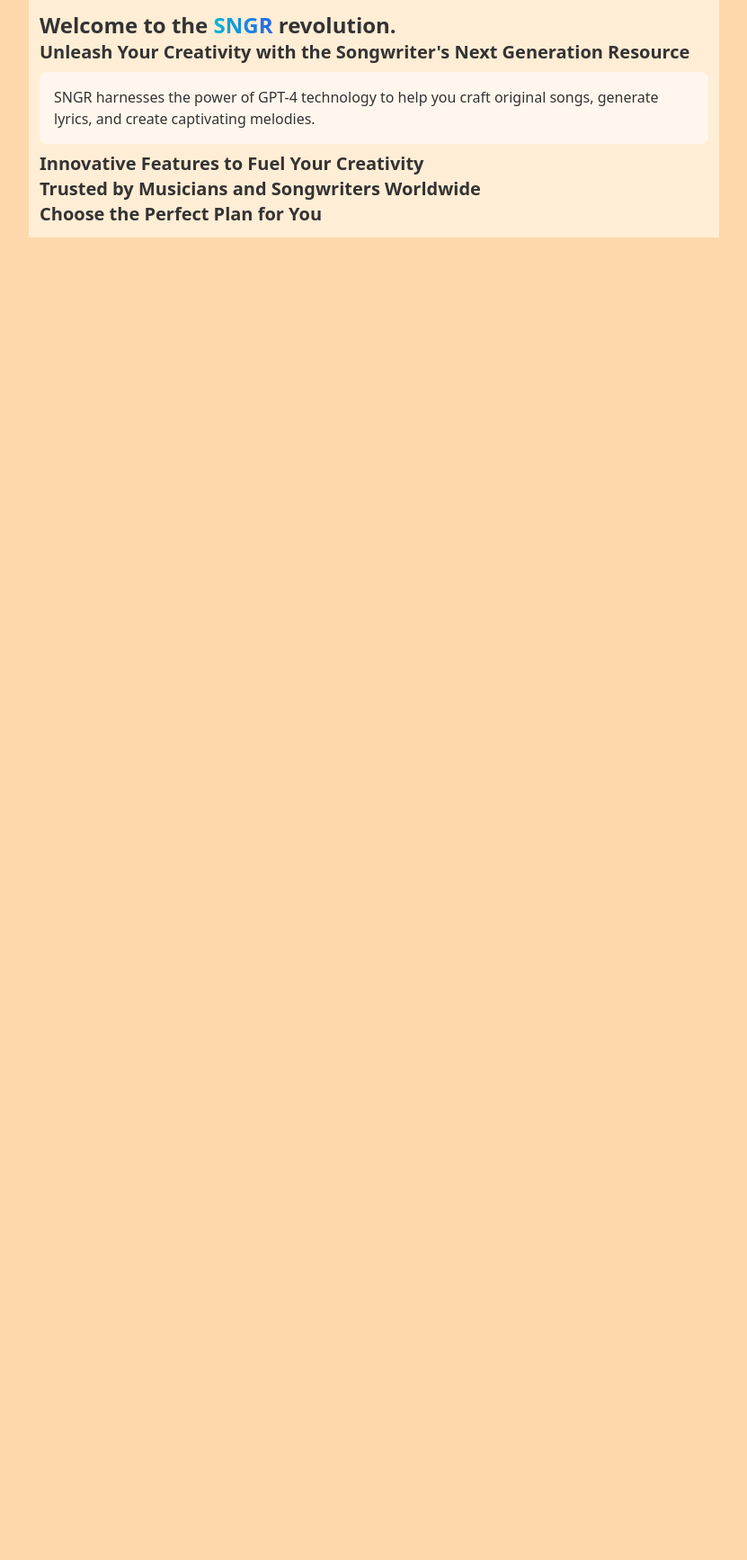
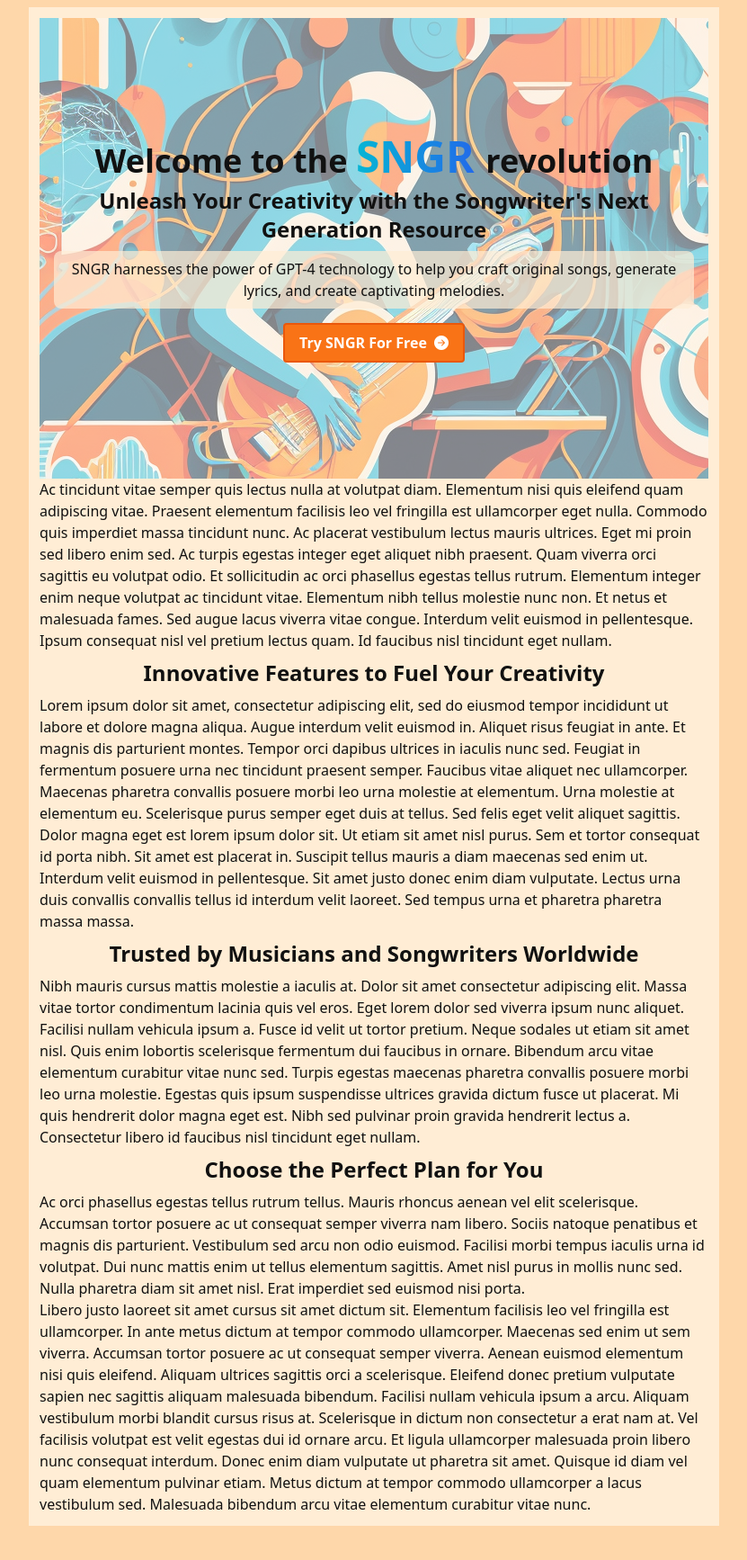
Before and after one commit to jeliroco/songwriters-next-generation-resource, an Astro site: page / in a window 1280 px wide. Shown: the whole page at 90% size, without its empty margins (224-1055 px from the left). Before the commit the page ends 800 px from the top, so only its background shows below. Built offline with nearby package versions, Linux system fonts and the light colour scheme; Astro itself is replaced by a stand-in of ours.

Commit message:
buncha stuff

```diff
--- a/astro.config.mjs
+++ b/astro.config.mjs
@@ -1,12 +1,13 @@
 import { defineConfig } from 'astro/config';
 import tailwind from "@astrojs/tailwind";
 import react from "@astrojs/react";
+import vercel from "@astrojs/vercel/serverless";
 
-import vercel from "@astrojs/vercel/serverless";
+import image from "@astrojs/image";
 
 // https://astro.build/config
 export default defineConfig({
-  integrations: [tailwind(), react()],
+  integrations: [tailwind(), react(), image()],
   output: "server",
   adapter: vercel()
 });
--- a/package.json
+++ b/package.json
@@ -10,12 +10,14 @@
     "astro": "astro"
   },
   "dependencies": {
+    "@astrojs/image": "^0.16.1",
     "@astrojs/react": "^2.1.0",
     "@astrojs/tailwind": "^3.1.1",
     "@astrojs/vercel": "^3.2.1",
     "@types/react": "^18.0.28",
     "@types/react-dom": "^18.0.11",
     "astro": "^2.1.5",
+    "bootstrap-icons": "^1.10.3",
     "react": "^18.2.0",
     "react-dom": "^18.2.0",
     "tailwindcss": "^3.2.7"
--- /dev/null
+++ b/src/components/Button.tsx
@@ -0,0 +1,15 @@
+import Title from "./Title";
+
+interface ButtonProps {
+  children?: React.ReactNode;
+}
+
+const Button: React.FC<ButtonProps> = ({ children }) => {
+  return (
+    <button className="px-4 py-2 m-auto font-bold text-white bg-orange-500 border-2 border-orange-600 rounded hover:bg-orange-600 focus:bg-orange-700 hover:border-orange-700 focus:border-orange-800">
+      {children}
+    </button>
+  );
+};
+
+export default Button;
--- a/src/components/Card.astro
+++ /dev/null
@@ -1,76 +0,0 @@
----
-export interface Props {
-	title: string;
-	body: string;
-	href: string;
-	imgSrc: string;
-}
-
-const { href, title, body, imgSrc } = Astro.props;
----
-
-<li class="link-card">
-	<a href={href}>
-		<div class="flex gap-4">
-			{imgSrc && <img src={imgSrc} alt="" aria-hidden="true" />}
-			<div>
-				<h2>
-					{title}
-				</h2>
-			</div>
-		</div>
-		<p>
-			{body}
-		</p>
-	</a>
-</li>
-<style>
-	.link-card {
-		list-style: none;
-		position: relative;
-		display: flex;
-		padding: 0.25rem;
-		background-color: white;
-		background-image: none;
-		background-size: 400%;
-		border-radius: 0.6rem;
-		background-position: 100%;
-		transition: background-position 0.6s cubic-bezier(0.22, 1, 0.36, 1);
-		box-shadow: 0 4px 6px -1px rgba(0, 0, 0, 0.1), 0 2px 4px -2px rgba(0, 0, 0, 0.1);
-		overflow: hidden;
-	}
-
-	.link-card > a {
-		width: 100%;
-		text-decoration: none;
-		line-height: 1.4;
-		padding: 1rem 1.3rem;
-		border-radius: 0.35rem;
-		color: #111;
-		background-color: white;
-		opacity: 0.9;
-	}
-	img {
-		width: 72px;
-		height: 72px;
-		border-radius: 50%;
-		object-fit: cover;
-	}
-	h2 {
-		margin: 0;
-		font-size: 1.25rem;
-		transition: color 0.6s cubic-bezier(0.22, 1, 0.36, 1);
-	}
-	p {
-		margin-top: 0.5rem;
-		margin-bottom: 0;
-		color: #444;
-	}
-	.link-card:is(:hover, :focus-within) {
-		background-position: 0;
-		background-image: var(--gradient-main);
-	}
-	.link-card:is(:hover, :focus-within) h2 {
-		color: rgb(var(--accent));
-	}
-</style>
--- /dev/null
+++ b/src/components/Footer.tsx
@@ -0,0 +1,38 @@
+import React, { useRef, useEffect } from "react";
+import Title from "./Title";
+
+interface FooterProps {}
+
+const Footer: React.FC<FooterProps> = ({}) => {
+  const FooterRef = useRef<HTMLDivElement>(null);
+
+  const translateFooter = () => {
+    if (FooterRef.current) {
+      if (document.body.scrollTop + document.documentElement.scrollTop !== 0) {
+        FooterRef.current.classList.remove("translate-y-14");
+        FooterRef.current.classList.remove("opacity-0");
+      }
+      else {
+        FooterRef.current.classList.add("translate-y-14");
+        FooterRef.current.classList.add("opacity-0");
+      }
+    }
+  };
+
+  useEffect(() => {
+    translateFooter();
+    window.addEventListener("scroll", translateFooter);
+    return () => window.removeEventListener("scroll", translateFooter);
+  }, []);
+
+  return (
+    <>
+      <footer ref={FooterRef} className="fixed bottom-0 left-0 right-0 z-10 flex p-1 duration-300 ease-in-out bg-orange-400 opacity-0 translate-y-14">
+        <div className="flex-1 text-center">copyright 2023 by jeliroco. All rights reserved.</div>
+      </footer>
+      <div className="h-10"></div>
+    </>
+  );
+};
+
+export default Footer;
--- /dev/null
+++ b/src/components/FreeTrialButton.tsx
@@ -0,0 +1,14 @@
+import Button from "./Button";
+
+interface FreeTrialButtonProps {}
+
+const FreeTrialButton: React.FC<FreeTrialButtonProps> = ({}) => {
+  return (
+    <Button>
+      Try SNGR For Free
+      <i className="ml-2 bi bi-arrow-right-circle-fill" />
+    </Button>
+  );
+};
+
+export default FreeTrialButton;
--- /dev/null
+++ b/src/components/Header.tsx
@@ -0,0 +1,48 @@
+import React, { useRef, useEffect } from "react";
+import Title from "./Title";
+import FreeTrialButton from "./FreeTrialButton";
+
+interface HeaderProps {}
+
+const Header: React.FC<HeaderProps> = ({}) => {
+  const HeaderRef = useRef<HTMLDivElement>(null);
+
+  const translateHeader = () => {
+    if (HeaderRef.current) {
+      if (document.body.scrollTop + document.documentElement.scrollTop !== 0) {
+        HeaderRef.current.classList.remove("-translate-y-14");
+        HeaderRef.current.classList.remove("opacity-0");
+      } else {
+        HeaderRef.current.classList.add("-translate-y-14");
+        HeaderRef.current.classList.add("opacity-0");
+      }
+    }
+  };
+
+  useEffect(() => {
+    translateHeader();
+    window.addEventListener("scroll", translateHeader);
+    return () => window.removeEventListener("scroll", translateHeader);
+  }, []);
+
+  return (
+    <>
+      <header
+        ref={HeaderRef}
+        className="fixed left-0 right-0 z-10 flex p-2 duration-300 ease-in-out bg-orange-400 opacity-0 -translate-y-14"
+      >
+        <div className="flex-1">
+          <Title textAlign="text-left">
+            <span className="text-4xl text-transparent bg-clip-text bg-gradient-to-r from-cyan-500 to-blue-600">
+              SNGR
+            </span>
+          </Title>
+        </div>
+        <FreeTrialButton />
+      </header>
+      <div className="h-2"></div>
+    </>
+  );
+};
+
+export default Header;
--- a/src/components/Heading.astro
+++ b/src/components/Heading.astro
@@ -1 +1 @@
-<h2 class="text-xl font-bold"><slot /></h2>
+<h2 class="py-2 font-bold text-center text-md md:text-lg lg:text-xl xl:text-2xl"><slot /></h2>
--- /dev/null
+++ b/src/components/HeroImage.tsx
@@ -0,0 +1,46 @@
+import React, { useRef, useEffect } from "react";
+
+interface HeroImageProps {
+  imageUrl: string;
+  backgroundPosition?: string;
+  speed?: number;
+  children?: React.ReactNode;
+}
+
+const HeroImage: React.FC<HeroImageProps> = ({
+  children,
+  imageUrl,
+  backgroundPosition = "bg-center",
+  speed = -0.5,
+}) => {
+  const heroImageRef = useRef<HTMLDivElement>(null);
+
+  const parallaxEffect = () => {
+    if (heroImageRef.current) {
+      const yPos = -window.pageYOffset * speed;
+      heroImageRef.current.style.transform = `translate3d(0, ${yPos}px, 0)`;
+    }
+  };
+
+  useEffect(() => {
+    window.addEventListener("scroll", parallaxEffect);
+    return () => window.removeEventListener("scroll", parallaxEffect);
+  }, []);
+
+  return (
+    <div className="relative overflow-hidden h-[32rem]">
+      <div
+        ref={heroImageRef}
+        className={`absolute inset-0 w-full h-full ${backgroundPosition} bg-fill bg-no-repeat`}
+        style={{ backgroundImage: `url(${imageUrl})` }}
+      >
+        <div className="absolute inset-0 mix-blend-light bg-white/50"></div>
+        <div className="absolute inset-0 flex items-center justify-center p-4">
+          <div>{children}</div>
+        </div>
+      </div>
+    </div>
+  );
+};
+
+export default HeroImage;
--- a/src/components/Title.astro
+++ /dev/null
@@ -1 +0,0 @@
-<h1 class="text-2xl font-black"><slot /></h1>
--- /dev/null
+++ b/src/components/Title.tsx
@@ -0,0 +1,14 @@
+interface TitleProps {
+  children?: React.ReactNode;
+  textAlign?: string;
+}
+
+const Title: React.FC<TitleProps> = ({ children, textAlign = "text-center" }) => {
+  return (
+    <h1 className={`text-xl font-black md:text-2xl lg:text-3xl xl:text-4xl ${textAlign}`}>
+      {children}
+    </h1>
+  );
+};
+
+export default Title;
--- a/src/layouts/Layout.astro
+++ b/src/layouts/Layout.astro
@@ -1,4 +1,7 @@
 ---
+import Header from '../components/Header';
+import Footer from '../components/Footer';
+
 export interface Props {
 	title: string;
 }
@@ -16,7 +19,9 @@
 		<title>{title}</title>
 	</head>
 	<body class="bg-orange-200">
+		<Header client:load/>
 		<slot />
+		<Footer client:load/>
 	</body>
 </html>
 <style is:global>
@@ -33,7 +38,7 @@
 
 		--color-background: #F5F5F5;
 
-		--color-text: #333333;
+		--color-text: #111111;
 
 		--gradient-main: linear-gradient(45deg, var(--color-main-darker), var(--color-main-lighter) 30%, white 60%);
 	}
--- a/src/pages/index.astro
+++ b/src/pages/index.astro
@@ -1,22 +1,109 @@
 ---
-import Title from "../components/Title.astro";
+import Title from "../components/Title";
 import Heading from "../components/Heading.astro";
 import Layout from "../layouts/Layout.astro";
+import FreeTrialButton from "../components/FreeTrialButton";
+import HeroImage from "../components/HeroImage";
+import "bootstrap-icons/font/bootstrap-icons.css";
 ---
 
 <Layout title="SNGR - Songwriter's Next Generation Resource">
-  <main class="max-w-sm p-3 m-auto bg-orange-100 md:max-w-md lg:max-w-lg xl:max-w-3xl 2xl:max-w-6xl">
-    <Title>Welcome to the <span class="text-transparent bg-clip-text bg-gradient-to-r from-cyan-500 to-blue-600">SNGR</span> revolution.</Title>
-    <Heading>
-      Unleash Your Creativity with the Songwriter's Next Generation Resource
-    </Heading>
-    <p class="p-4 my-2 rounded-lg bg-orange-50">
-      SNGR harnesses the power of GPT-4 technology to help you craft original
-      songs, generate lyrics, and create captivating melodies.
+  <main
+    class="max-w-sm p-3 m-auto bg-orange-100 md:max-w-md lg:max-w-lg xl:max-w-3xl 2xl:max-w-6xl"
+  >
+    <HeroImage
+      client:load
+      imageUrl="./assets/hero.png"
+      backgroundPosition="bg-[50%_25%]"
+    >
+      <Title>
+        Welcome to the <span
+          class="text-2xl font-black text-center text-transparent md:text-3xl lg:text-4xl xl:text-5xl bg-clip-text bg-gradient-to-r from-cyan-500 to-blue-600"
+        >
+          SNGR
+        </span> revolution
+      </Title>
+      <Heading>
+        Unleash Your Creativity with the Songwriter's Next Generation Resource
+      </Heading>
+      <p class="p-2 text-center rounded-lg bg-orange-100/70">
+        SNGR harnesses the power of GPT-4 technology to help you craft original
+        songs, generate lyrics, and create captivating melodies.
+      </p>
+      <div class="flex justify-center mt-4">
+        <FreeTrialButton />
+      </div>
+    </HeroImage>
+    <p>
+      Ac tincidunt vitae semper quis lectus nulla at volutpat diam. Elementum
+      nisi quis eleifend quam adipiscing vitae. Praesent elementum facilisis leo
+      vel fringilla est ullamcorper eget nulla. Commodo quis imperdiet massa
+      tincidunt nunc. Ac placerat vestibulum lectus mauris ultrices. Eget mi
+      proin sed libero enim sed. Ac turpis egestas integer eget aliquet nibh
+      praesent. Quam viverra orci sagittis eu volutpat odio. Et sollicitudin ac
+      orci phasellus egestas tellus rutrum. Elementum integer enim neque
+      volutpat ac tincidunt vitae. Elementum nibh tellus molestie nunc non. Et
+      netus et malesuada fames. Sed augue lacus viverra vitae congue. Interdum
+      velit euismod in pellentesque. Ipsum consequat nisl vel pretium lectus
+      quam. Id faucibus nisl tincidunt eget nullam.
     </p>
     <Heading>Innovative Features to Fuel Your Creativity</Heading>
+    <p>
+      Lorem ipsum dolor sit amet, consectetur adipiscing elit, sed do eiusmod
+      tempor incididunt ut labore et dolore magna aliqua. Augue interdum velit
+      euismod in. Aliquet risus feugiat in ante. Et magnis dis parturient
+      montes. Tempor orci dapibus ultrices in iaculis nunc sed. Feugiat in
+      fermentum posuere urna nec tincidunt praesent semper. Faucibus vitae
+      aliquet nec ullamcorper. Maecenas pharetra convallis posuere morbi leo
+      urna molestie at elementum. Urna molestie at elementum eu. Scelerisque
+      purus semper eget duis at tellus. Sed felis eget velit aliquet sagittis.
+      Dolor magna eget est lorem ipsum dolor sit. Ut etiam sit amet nisl purus.
+      Sem et tortor consequat id porta nibh. Sit amet est placerat in. Suscipit
+      tellus mauris a diam maecenas sed enim ut. Interdum velit euismod in
+      pellentesque. Sit amet justo donec enim diam vulputate. Lectus urna duis
+      convallis convallis tellus id interdum velit laoreet. Sed tempus urna et
+      pharetra pharetra massa massa.
+    </p>
     <Heading>Trusted by Musicians and Songwriters Worldwide</Heading>
+    <p>
+      Nibh mauris cursus mattis molestie a iaculis at. Dolor sit amet
+      consectetur adipiscing elit. Massa vitae tortor condimentum lacinia quis
+      vel eros. Eget lorem dolor sed viverra ipsum nunc aliquet. Facilisi nullam
+      vehicula ipsum a. Fusce id velit ut tortor pretium. Neque sodales ut etiam
+      sit amet nisl. Quis enim lobortis scelerisque fermentum dui faucibus in
+      ornare. Bibendum arcu vitae elementum curabitur vitae nunc sed. Turpis
+      egestas maecenas pharetra convallis posuere morbi leo urna molestie.
+      Egestas quis ipsum suspendisse ultrices gravida dictum fusce ut placerat.
+      Mi quis hendrerit dolor magna eget est. Nibh sed pulvinar proin gravida
+      hendrerit lectus a. Consectetur libero id faucibus nisl tincidunt eget
+      nullam.
+    </p>
     <Heading>Choose the Perfect Plan for You</Heading>
+    <p>
+      Ac orci phasellus egestas tellus rutrum tellus. Mauris rhoncus aenean vel
+      elit scelerisque. Accumsan tortor posuere ac ut consequat semper viverra
+      nam libero. Sociis natoque penatibus et magnis dis parturient. Vestibulum
+      sed arcu non odio euismod. Facilisi morbi tempus iaculis urna id volutpat.
+      Dui nunc mattis enim ut tellus elementum sagittis. Amet nisl purus in
+      mollis nunc sed. Nulla pharetra diam sit amet nisl. Erat imperdiet sed
+      euismod nisi porta.
+    </p>
+    <p>
+      Libero justo laoreet sit amet cursus sit amet dictum sit. Elementum
+      facilisis leo vel fringilla est ullamcorper. In ante metus dictum at
+      tempor commodo ullamcorper. Maecenas sed enim ut sem viverra. Accumsan
+      tortor posuere ac ut consequat semper viverra. Aenean euismod elementum
+      nisi quis eleifend. Aliquam ultrices sagittis orci a scelerisque. Eleifend
+      donec pretium vulputate sapien nec sagittis aliquam malesuada bibendum.
+      Facilisi nullam vehicula ipsum a arcu. Aliquam vestibulum morbi blandit
+      cursus risus at. Scelerisque in dictum non consectetur a erat nam at. Vel
+      facilisis volutpat est velit egestas dui id ornare arcu. Et ligula
+      ullamcorper malesuada proin libero nunc consequat interdum. Donec enim
+      diam vulputate ut pharetra sit amet. Quisque id diam vel quam elementum
+      pulvinar etiam. Metus dictum at tempor commodo ullamcorper a lacus
+      vestibulum sed. Malesuada bibendum arcu vitae elementum curabitur vitae
+      nunc.
+    </p>
   </main>
 </Layout>
 
```
Also changed, not shown: public/assets/hero.png (added), 1 other file.
